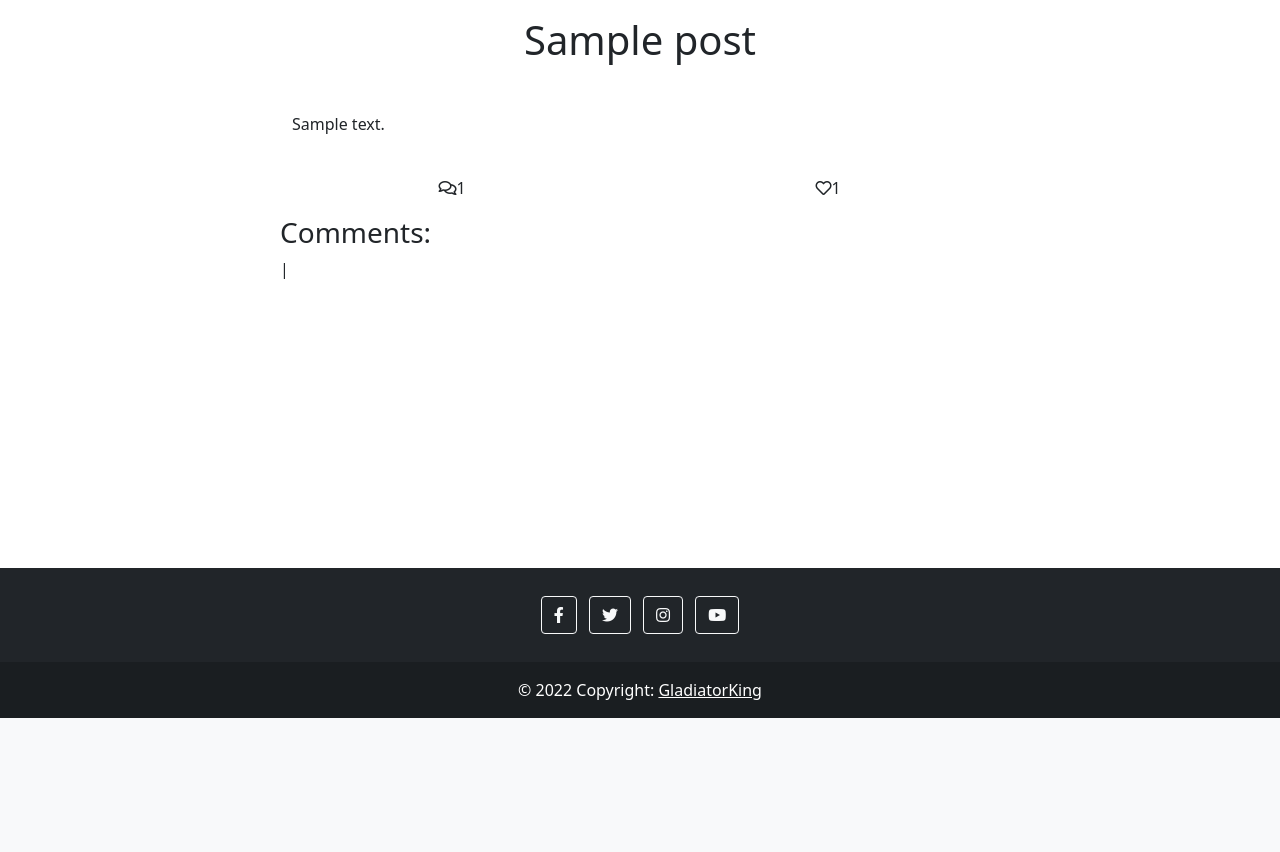
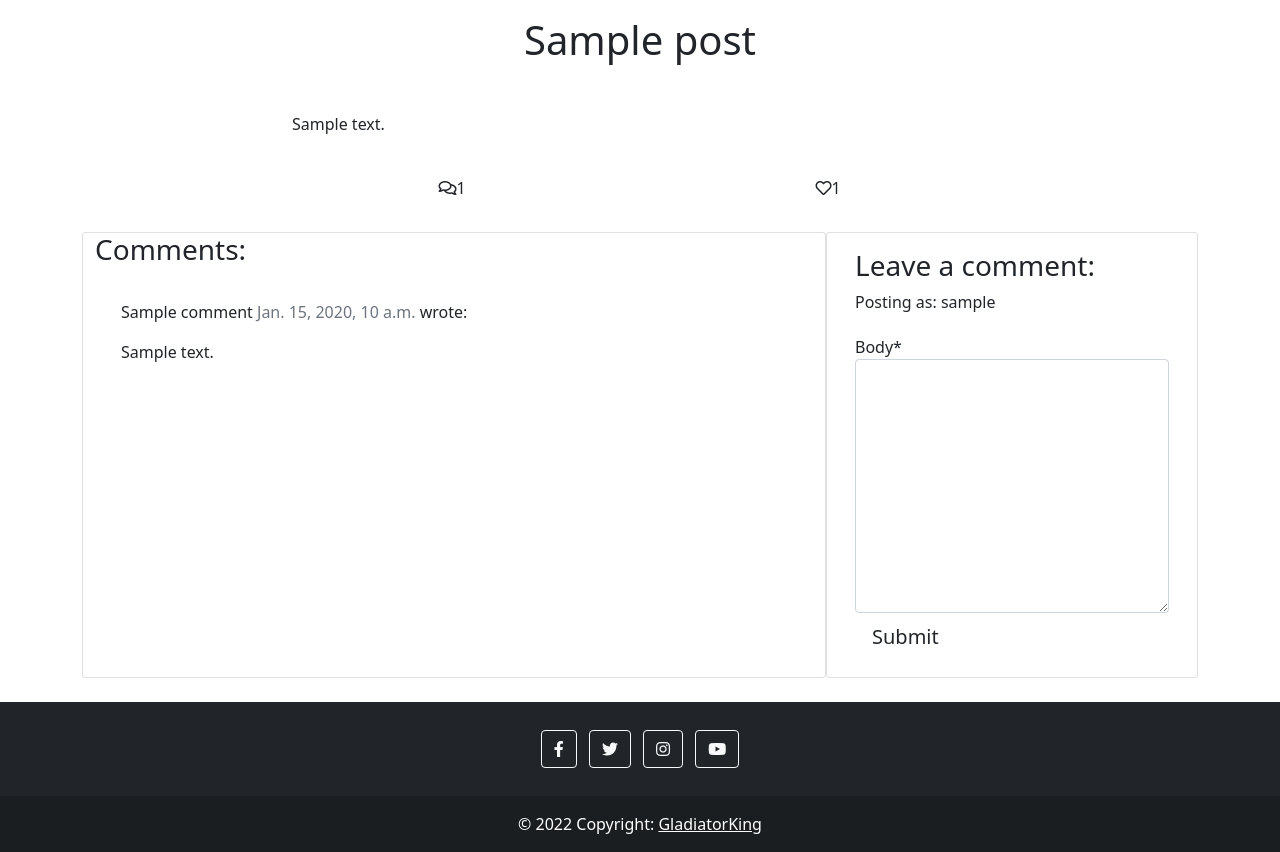
Before and after one commit to Code-Institute-Submissions/DanJtl-gladiatorking-devlog_AprResub, a Django app: a page that uses templates/post_detail.html in a window 1280 px wide. Shown: the part 82-934 px from the top of the page. Before the commit the page ends 800 px from the top, so only its background shows below. Run offline with Django 3.2, Linux system fonts and the light colour scheme; a user stored in the database is signed in; tables that the repository leaves empty hold one stand-in row (values such as "Sample post"); some libraries are stand-ins or nearby versions.

Commit message:
add comment funktion

```diff
--- a/blog/views.py
+++ b/blog/views.py
@@ -29,6 +29,39 @@ class PostDetail(View):
             {
                 "post": post,
                 "comments": comments,
-                "liked": liked
+                "commented": False,
+                "liked": liked,
+                "comment_form": CommentForm()
             },
         )
+
+    def post(self, request, slug, *args, **kwargs):
+            queryset = Post.objects.filter(status=1)
+            post = get_object_or_404(queryset, slug=slug)
+            comments = post.comments.filter(approved=True).order_by('created_on')
+            liked = False
+            if post.likes.filter(id=self.request.user.id).exists():
+                liked = True
+
+            comment_form = CommentForm(data=request.POST)
+
+            if comment_form.is_valid():
+                comment_form.instance.email = request.user.email
+                comment_form.instance.name = request.user.username
+                comment = comment_form.save(commit=False)
+                comment.post = post
+                comment.save()
+            else:
+                comment_form = CommentForm()
+
+            return render(
+                request,
+                "post_detail.html",
+                {
+                    "post": post,
+                    "comments": comments,
+                    "commented": True,
+                    "liked": liked,
+                    "comment_form": CommentForm()
+                },
+            )
--- a/templates/post_detail.html
+++ b/templates/post_detail.html
@@ -1,6 +1,8 @@
 {% extends "base.html" %}
 
 {% block content %}
+
+{% load crispy_forms_tags %}
 
 <!-- Image and title -->
 <section class="container">
@@ -42,16 +44,44 @@
 
         <!-- Comments -->
         <div class="row">
-            <div class="col-md-8 mx-auto">
+            <div class="col-md-8 card mb-4  mt-3 ">
                 <h3>Comments:</h3>
-                <div>
-                    {% for comments in comments %}
-                    <div>
-                        <p>{{ comment.name }} | {{ comment.created_on}}</p>
+                <div class="card-body">
+                    <!-- We want a for loop inside the empty control tags to iterate through each comment in comments -->
+                    {% for comment in comments %}
+                    <div class="comments" style="padding: 10px;">
+                        <p class="font-weight-bold">
+                            <!-- The commenter's name goes here. Check the model if you're not sure what that is -->
+                            {{ comment.name }}
+                            <span class=" text-muted font-weight-normal">
+                                <!-- The comment's created date goes here -->
+                                {{ comment.created_on }}
+                            </span> wrote:
+                        </p>
+                        <!-- The body of the comment goes before the | -->
                         {{ comment.body | linebreaks }}
                     </div>
+                    <!-- Our for loop ends here -->
                     {% endfor %}
                 </div>
+            </div>
+        <div class="col-md-4 card mb-4  mt-3">
+            <div class="card-body">
+                {% if commented %}
+                <div class="alert alert-success" role="alert">
+                    Your comment is awaiting approval
+                </div>
+                {% else %}
+                {% if user.is_authenticated %}
+                <h3>Leave a comment:</h3>
+                <p>Posting as: {{ user.username }}</p>
+                <form method="post" style="margin-top: 1.3em;">
+                    {{ comment_form | crispy }}
+                    {% csrf_token %}
+                    <button type="submit" class="btn btn-signup btn-lg">Submit</button>
+                </form>
+                {% endif %}
+                {% endif %}
             </div>
         </div>
     </div>
```
